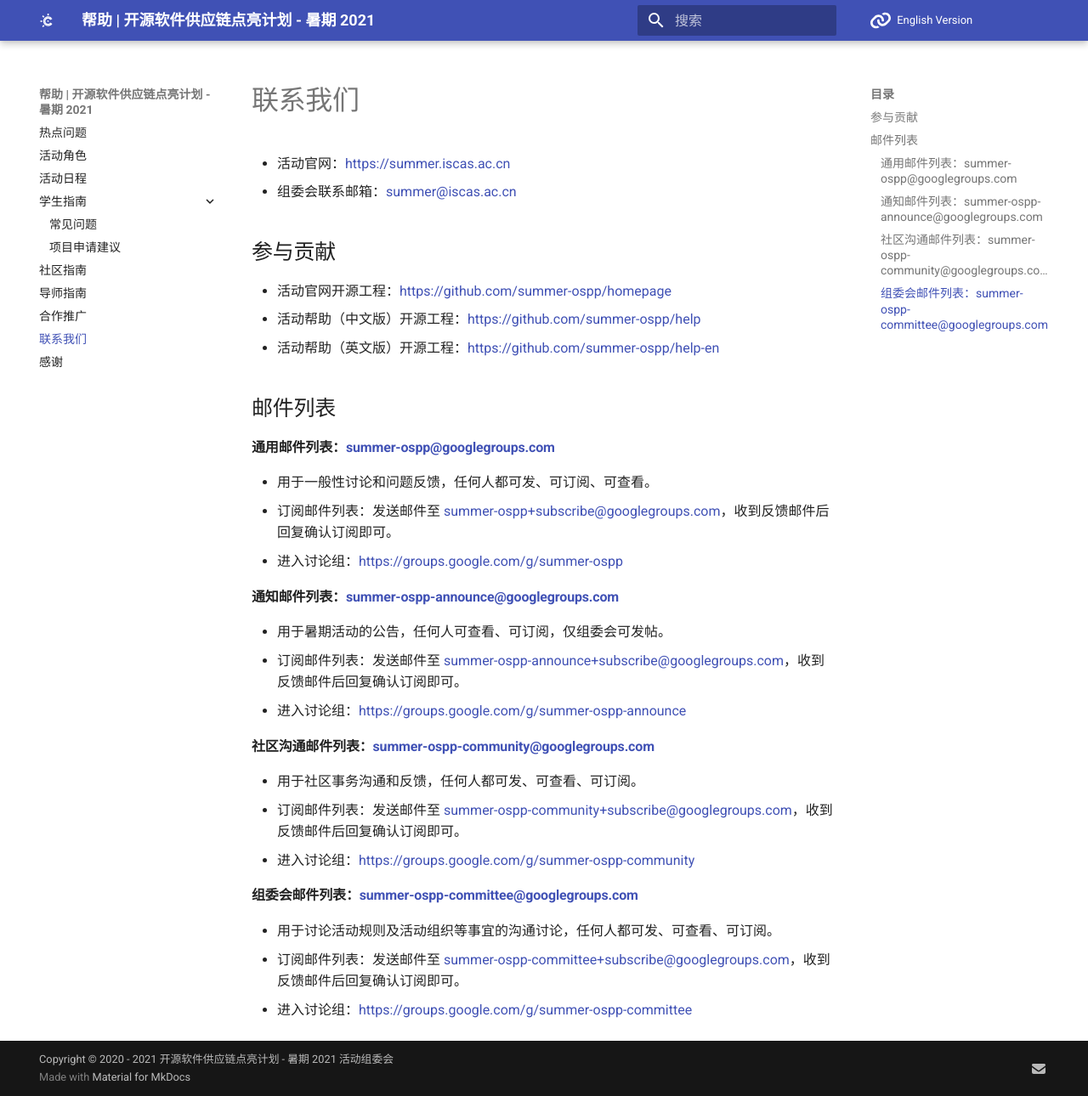
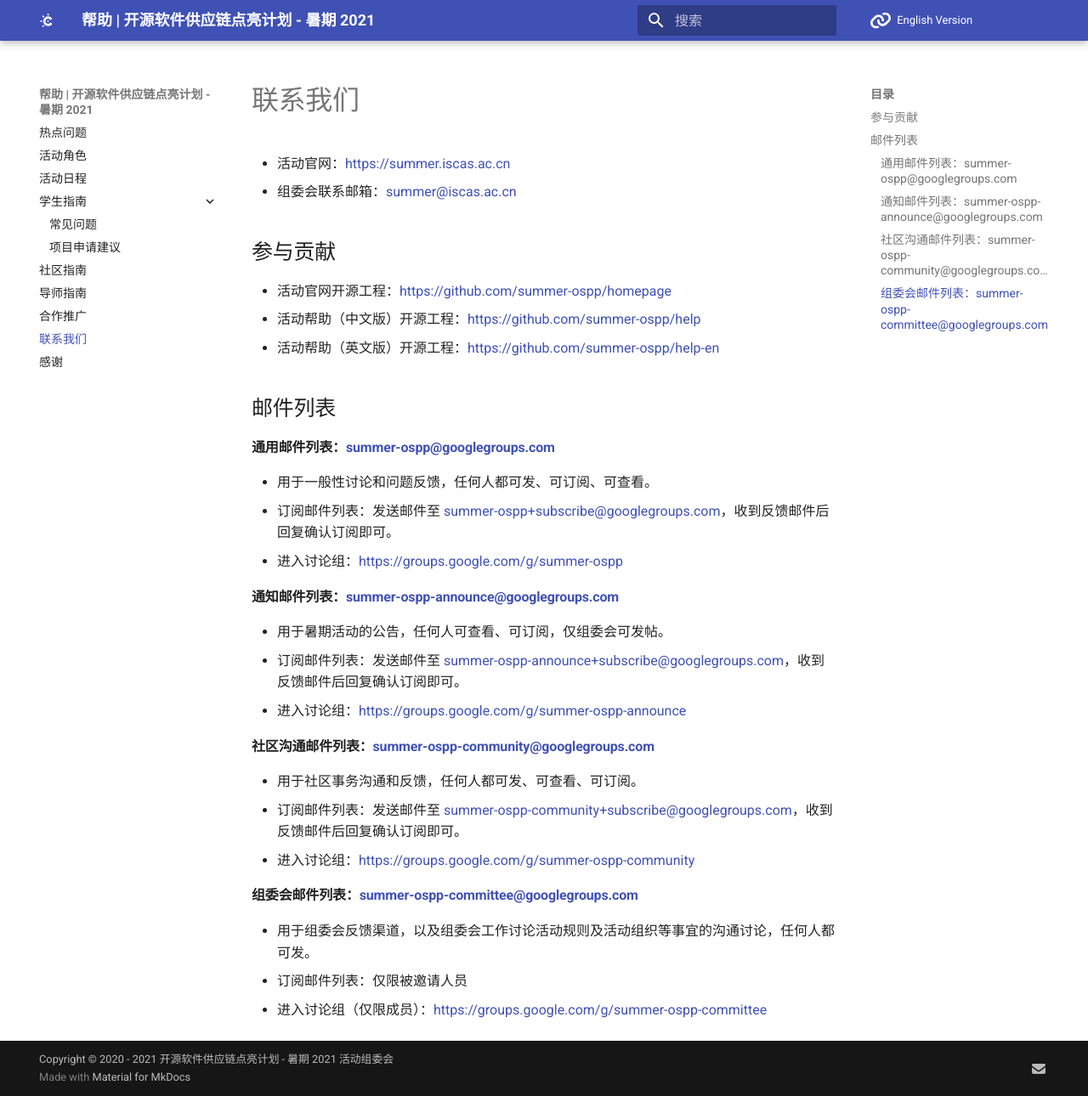
Before and after one commit to summer-ospp/help, an MkDocs documentation site: the page built from docs/contactus.md, in a window 1280 px wide and 1290 px high. Shown: the whole window at 85% size. Built offline with MkDocs 1.6.1 and Material for MkDocs 9.7.7, drawn with Linux system fonts in a browser that asks for light colours; comment, search, counter and statistics services are not loaded.

Commit message:
change the maillist of committee as external feedback and internal discussions.

```diff
--- a/docs/contactus.md
+++ b/docs/contactus.md
@@ -31,6 +31,6 @@
 
 #### 组委会邮件列表：[summer-ospp-committee@googlegroups.com](mailto:summer-ospp-committee@googlegroups.com)
 
-- 用于讨论活动规则及活动组织等事宜的沟通讨论，任何人都可发、可查看、可订阅。
-- 订阅邮件列表：发送邮件至 [summer-ospp-committee+subscribe@googlegroups.com](mailto:summer-ospp-committee+subscribe@googlegroups.com)，收到反馈邮件后回复确认订阅即可。
-- 进入讨论组：<https://groups.google.com/g/summer-ospp-committee>
+- 用于组委会反馈渠道，以及组委会工作讨论活动规则及活动组织等事宜的沟通讨论，任何人都可发。
+- 订阅邮件列表：仅限被邀请人员
+- 进入讨论组（仅限成员）：<https://groups.google.com/g/summer-ospp-committee>
```
